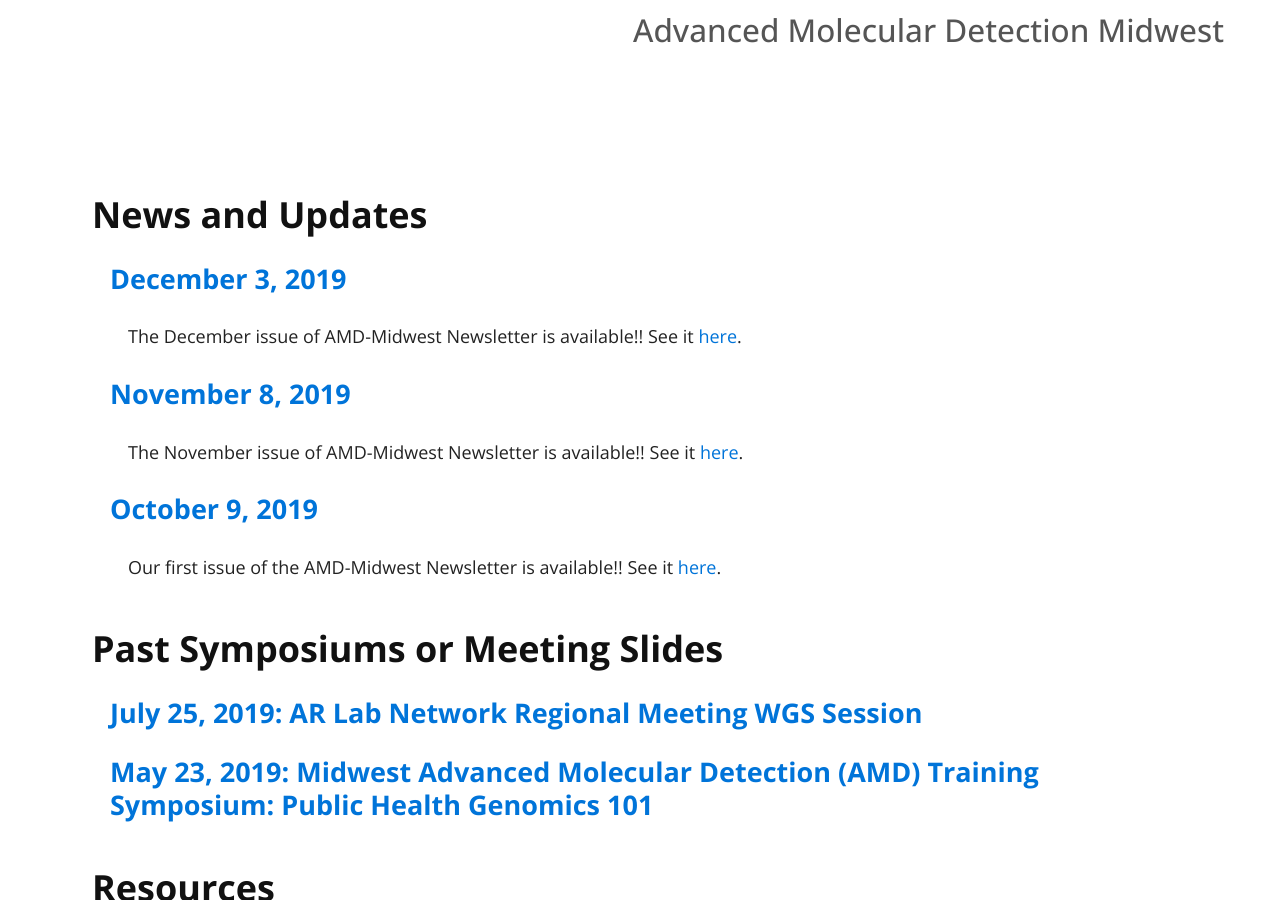
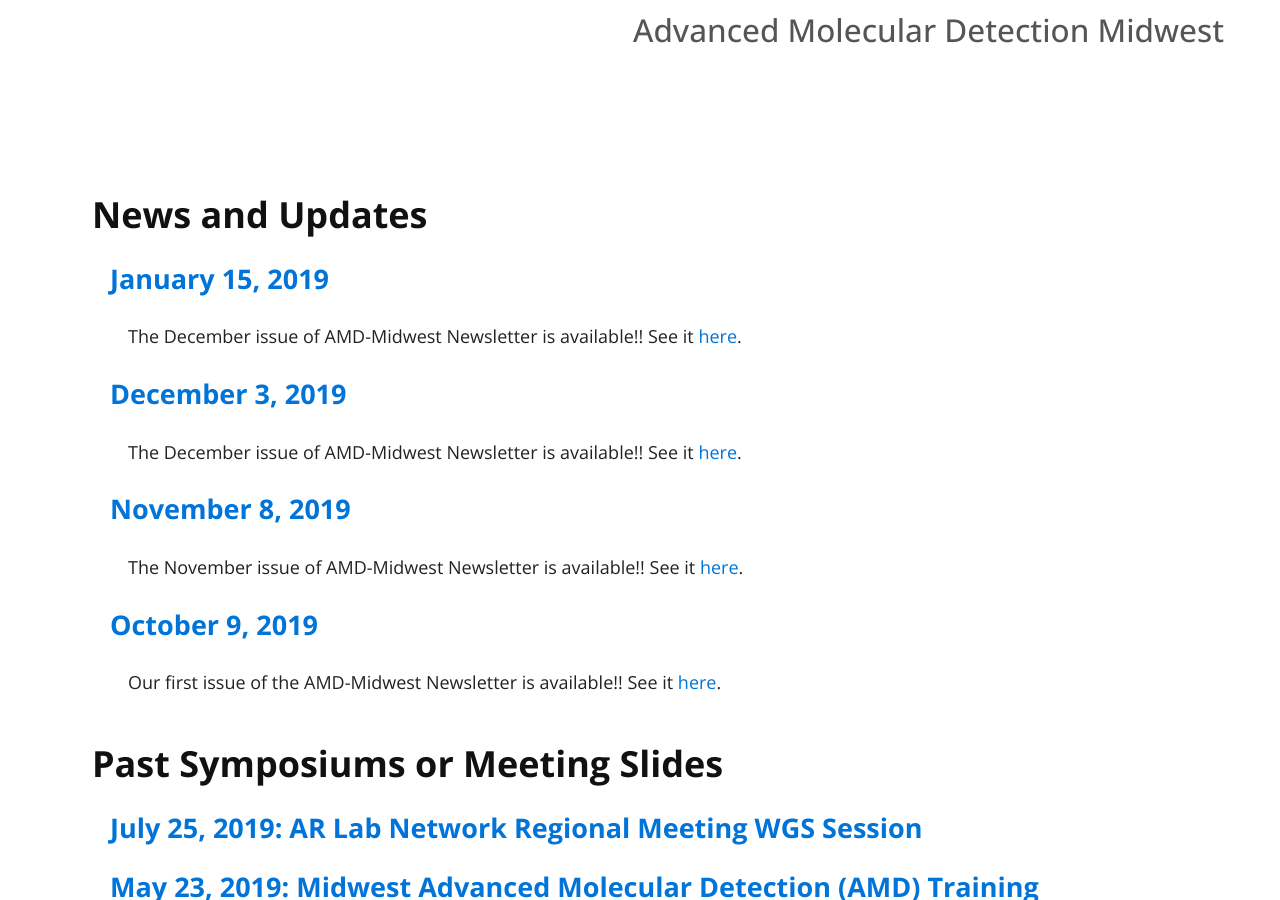
Before and after one commit to StaPH-B/midwest-region, a Jekyll site: the page built from index.md, in a window 1280 px wide and 900 px high, scrolled down 380 px. Built offline with Jekyll 4.4.1, drawn with Linux system fonts in a browser that asks for light colours; nearby versions of some CDN libraries; our own code applies the rules of GitHub Pages for plain Markdown files.

Commit message:
Update index.md

```diff
--- a/index.md
+++ b/index.md
@@ -6,6 +6,8 @@ layout: default
 
 
 ### News and Updates
+#### [January 15, 2019](#news-and-updates)
+The December issue of AMD-Midwest Newsletter is available!! See it [here](https://staph-b.github.io/midwest-region/newsletters/2020-01_newsletter.pdf).
 #### [December 3, 2019](#news-and-updates)
 The December issue of AMD-Midwest Newsletter is available!! See it [here](https://staph-b.github.io/midwest-region/newsletters/2019-12_newsletter.pdf).
 #### [November 8, 2019](#news-and-updates)
```
